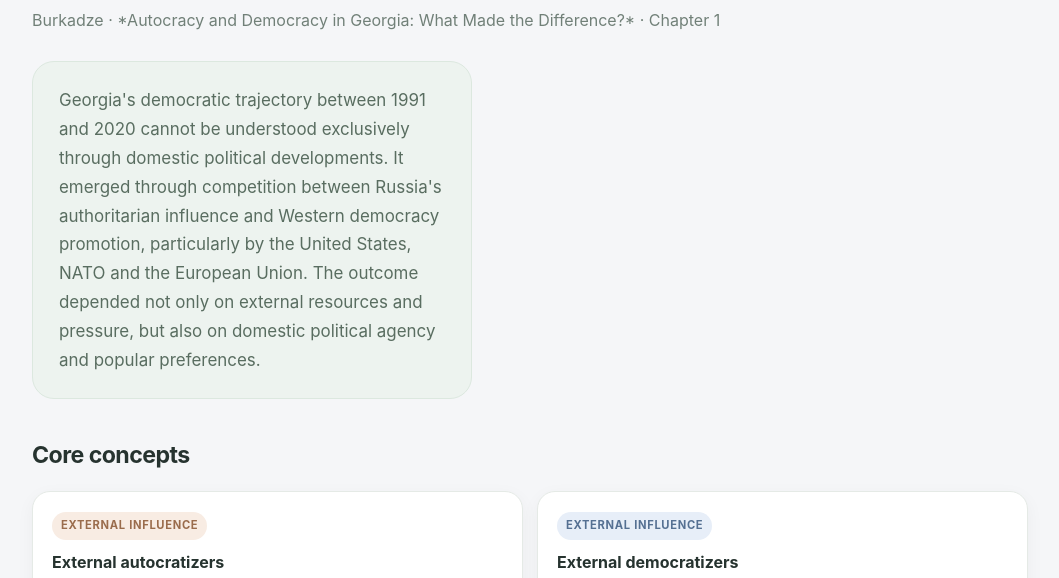
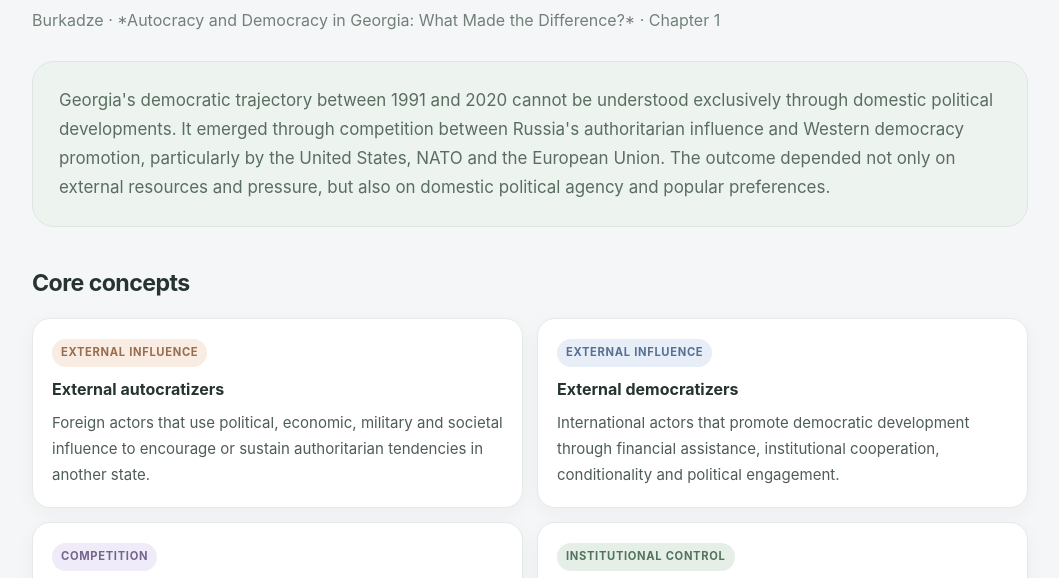
Before and after one commit to steliosoik/my-notebook, a plain HTML site: page courses/democracy-geopolitics/notes/burkadze.html in a window 1280 px wide. Shown: the part 174-752 px from the top of the page, without its empty margins (110-1169 px from the left). Drawn offline with Linux system fonts and the light colour scheme.

Commit message:
Update burkadze.html

```diff
--- a/courses/democracy-geopolitics/notes/burkadze.html
+++ b/courses/democracy-geopolitics/notes/burkadze.html
@@ -1,4 +1,3 @@
-
 <!DOCTYPE html>
 <html lang="en">
 <head>
@@ -13,7 +12,7 @@
     .eyebrow { color: #71867c; text-transform: uppercase; letter-spacing: .12em; font-size: .72rem; font-weight: 700; }
     .reading-page h1 { font-size: clamp(2rem, 5vw, 3.2rem); line-height: 1.08; letter-spacing: -.045em; margin: 10px 0 12px; }
     .author { color: #718078; margin: 0 0 28px; }
-    .intro { background: #edf3ef; border: 1px solid #dce8df; border-radius: 22px; padding: 24px 26px; font-size: 1.06rem; line-height: 1.7; }
+    .intro { background: #edf3ef; border: 1px solid #dce8df; border-radius: 22px; padding: 24px 26px; font-size: 1.06rem; line-height: 1.7; max-width: none; width: 100%; }
     .section { margin-top: 38px; }
     .section h2 { font-size: 1.45rem; letter-spacing: -.025em; margin: 0 0 16px; }
     .section p, .section li { line-height: 1.72; color: #4e5d56; }
@@ -62,11 +61,9 @@
   <div class="eyebrow">Country cases · Georgia</div>
   <h1>Autocracy and Democracy in Georgia</h1>
   <p class="author">Burkadze · *Autocracy and Democracy in Georgia: What Made the Difference?* · Chapter 1</p>
-
   <div class="intro">
     Georgia's democratic trajectory between 1991 and 2020 cannot be understood exclusively through domestic political developments. It emerged through competition between Russia's authoritarian influence and Western democracy promotion, particularly by the United States, NATO and the European Union. The outcome depended not only on external resources and pressure, but also on domestic political agency and popular preferences.
   </div>
-
   <section class="section">
     <h2>Core concepts</h2>
     <div class="grid">
@@ -97,7 +94,6 @@
       </article>
     </div>
   </section>
-
   <section class="section">
     <h2>Two competing external orientations</h2>
     <p>The chapter presents Georgia as a site of strategic competition. Russia sought to constrain Georgia's Western orientation, while Western actors supported democratic development through different institutional and political instruments.</p>
@@ -114,7 +110,6 @@
       </article>
     </div>
   </section>
-
   <section class="section">
     <h2>Russia's instruments of leverage</h2>
     <p>Russia employed two principal mechanisms: strategic rivalry and imposed membership. These operated through several interconnected forms of influence.</p>
@@ -141,7 +136,6 @@
     </div>
     <p>The 2008 Russo-Georgian War represented the culmination of this strategic confrontation. Russia sought to undermine Georgia's Western orientation and prevent the displacement of its regional influence.</p>
   </section>
-
   <section class="section">
     <h2>Western democracy promotion</h2>
     <p>The United States and the EU developed complementary but institutionally different approaches. NATO provided a security framework alongside European integration.</p>
@@ -165,7 +159,6 @@
       </article>
     </div>
   </section>
-
   <section class="section">
     <h2>Domestic agency and popular support</h2>
     <p>External assistance alone could not guarantee democratisation. Georgian political elites needed to translate international resources into domestic reforms. Equally important, public support for Western integration imposed electoral costs on politicians contemplating closer accommodation with Russia.</p>
@@ -178,7 +171,6 @@
     </div>
     <p>Popular preferences could constrain political elites when democratic commitments conflicted with their immediate political interests. External support became more consequential when reinforced by domestic constituencies.</p>
   </section>
-
   <section class="section">
     <h2>The Georgian trajectory</h2>
     <div class="timeline">
@@ -208,12 +200,11 @@
       </div>
     </div>
   </section>
-
   <div class="takeaway">
     <h2>Core takeaway</h2>
-    <p>Georgia's democratisation resulted from the interaction between external geopolitical competition, Western institutional support, domestic political agency and popular pro-Western preferences. Great-power competition ultimately proved beneficial for Georgian democratisation: Russian pressure encouraged closer Western alignment, while American and European engagement provided resources and incentives for institutional reform. External democracy promotion was more effective when reinforced by domestic public support.</p>
+    <p>Georgia's democratisation resulted from the interaction between external geopolitical competition, Western institutional support, domestic political agency and popular pro-Western preferences. Great-power competition ultimately proved beneficial for Georgian democratisation: Russian pressure encouraged closer Western alignment, while American and European engagement provided resources and incentives for institutional reform.
+External democracy promotion was more effective when reinforced by domestic public support.</p>
   </div>
-
   <p class="source-note">Reading notes based on Burkadze, *Autocracy and Democracy in Georgia: What Made the Difference?*, Chapter 1.</p>
 </main>
 </body>
```
